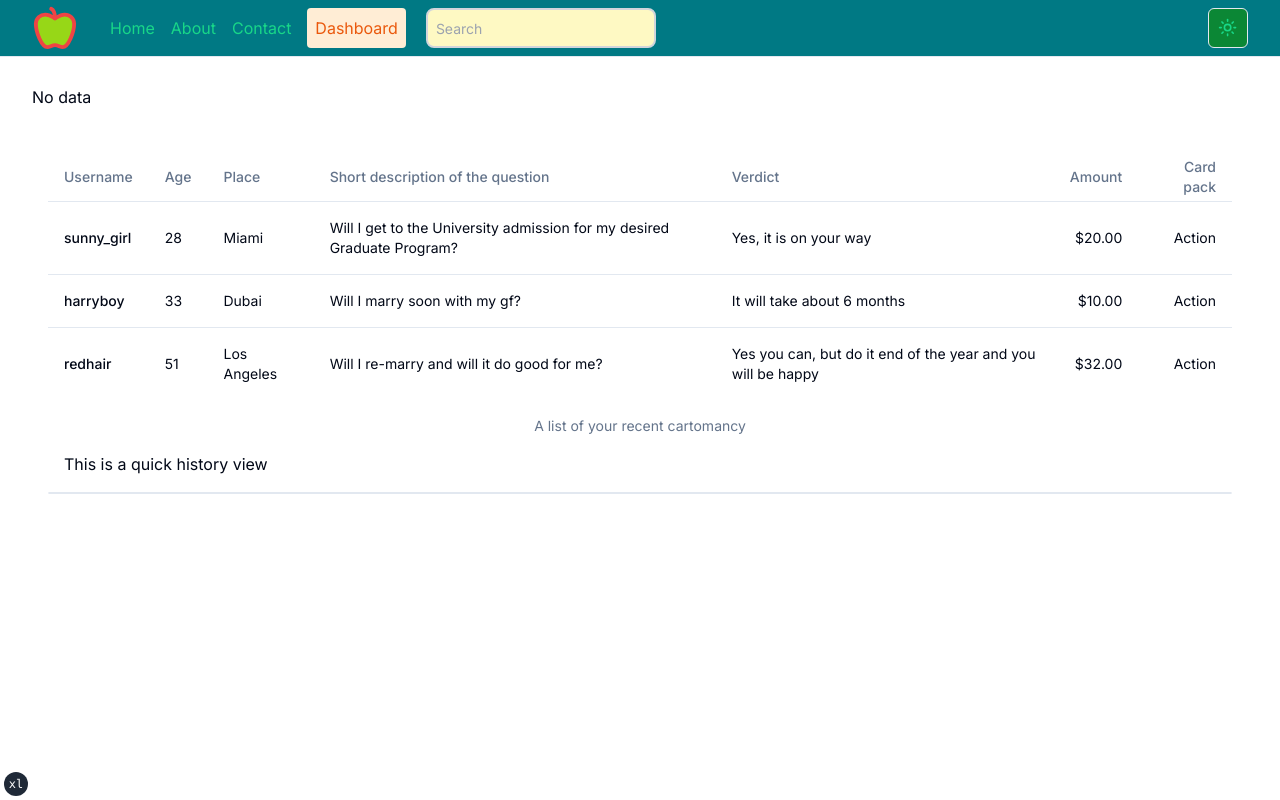
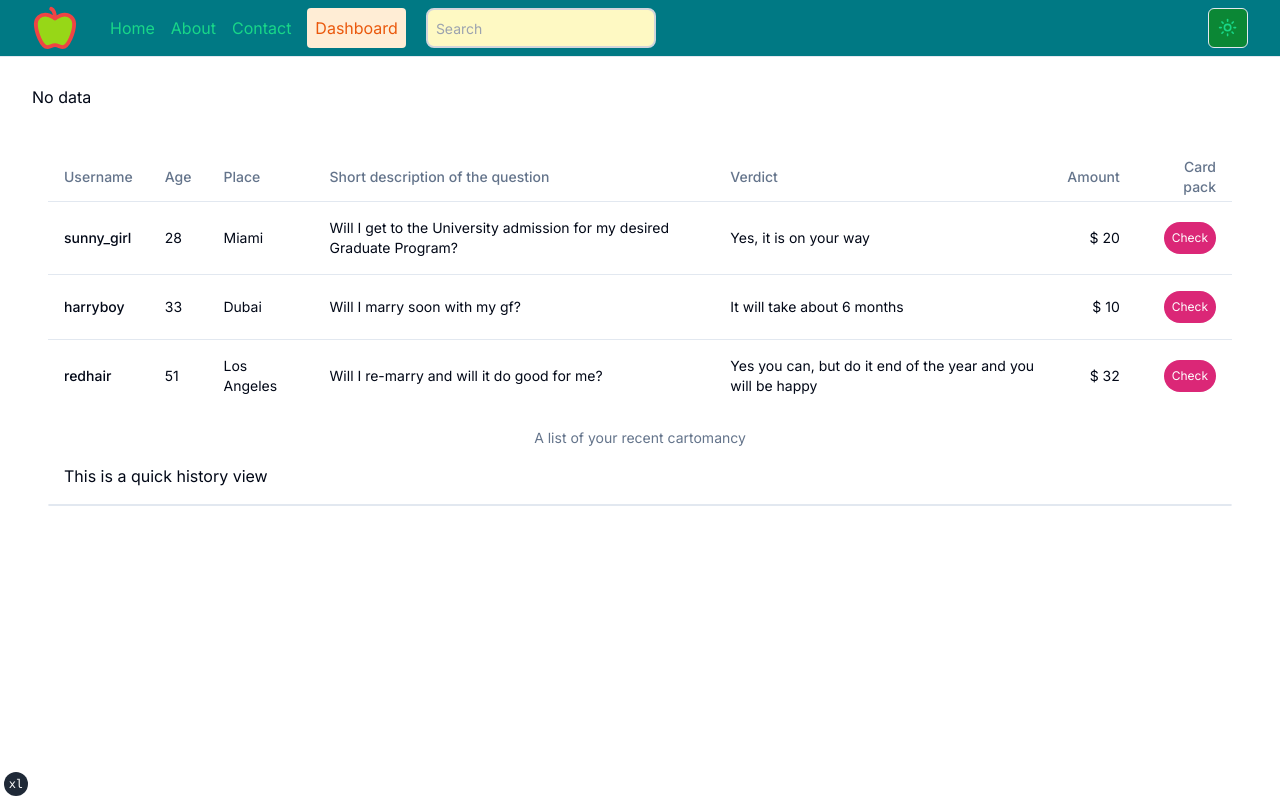
Before and after one commit to penangteams/nextjs_carto_new_tstw, a Next.js app: page /admin in a window 1280 px wide. Shown: the top 800 px of the page. Built offline with nearby package versions, Linux system fonts and the light colour scheme.

Commit message:
admin page search on table enabled

```diff
--- a/src/app/components/TableUsers.tsx
+++ b/src/app/components/TableUsers.tsx
@@ -1,4 +1,5 @@
 /** @format */
+"use client";
 import {
   Table,
   TableBody,
@@ -8,8 +9,21 @@ import {
   TableHeader,
   TableRow,
 } from "@/app/components/ui/table";
+import Link from "next/link";
+import { c_data } from "./clientdata";
+import { useSearchStore } from "@/contexts/store";
 
 export const TableUsers = () => {
+  const search = useSearchStore((state) => state.searchTerm);
+  const filteredList = c_data.filter(
+    (item) =>
+      item.verdict.toLowerCase().includes(search.toLowerCase()) ||
+      item.username.toLowerCase().includes(search.toLowerCase()) ||
+      item.place.toLowerCase().includes(search.toLowerCase()) ||
+      item.description.toLowerCase().includes(search.toLowerCase()) ||
+      item.age.toString().toLowerCase().includes(search.toLowerCase()) ||
+      item.amount.toString().toLowerCase().includes(search.toLowerCase())
+  );
   return (
     <>
       <Table>
@@ -26,38 +40,30 @@ export const TableUsers = () => {
           </TableRow>
         </TableHeader>
         <TableBody>
-          <TableRow>
-            <TableCell className="font-medium">sunny_girl</TableCell>
-            <TableCell>28</TableCell>
-            <TableCell>Miami</TableCell>
-            <TableCell>
-              Will I get to the University admission for my desired Graduate
-              Program?
-            </TableCell>
-            <TableCell>Yes, it is on your way</TableCell>
-            <TableCell className="text-right">$20.00</TableCell>
-            <TableCell className="text-right">Action</TableCell>
-          </TableRow>
-          <TableRow>
-            <TableCell className="font-medium">harryboy</TableCell>
-            <TableCell>33</TableCell>
-            <TableCell>Dubai</TableCell>
-            <TableCell>Will I marry soon with my gf?</TableCell>
-            <TableCell>It will take about 6 months</TableCell>
-            <TableCell className="text-right">$10.00</TableCell>
-            <TableCell className="text-right">Action</TableCell>
-          </TableRow>
-          <TableRow>
-            <TableCell className="font-medium">redhair</TableCell>
-            <TableCell>51</TableCell>
-            <TableCell>Los Angeles</TableCell>
-            <TableCell>Will I re-marry and will it do good for me?</TableCell>
-            <TableCell>
-              Yes you can, but do it end of the year and you will be happy
-            </TableCell>
-            <TableCell className="text-right">$32.00</TableCell>
-            <TableCell className="text-right">Action</TableCell>
-          </TableRow>
+          {filteredList.length === 0 ? (
+            <div>No data</div>
+          ) : (
+            filteredList.map((el, index) => {
+              return (
+                <TableRow key={index}>
+                  <TableCell className="font-medium">{el.username}</TableCell>
+                  <TableCell>{el.age}</TableCell>
+                  <TableCell>{el.place}</TableCell>
+                  <TableCell>{el.description}</TableCell>
+                  <TableCell>{el.verdict}</TableCell>
+                  <TableCell className="text-right">$ {el.amount}</TableCell>
+                  <TableCell className="text-right">
+                    <Link
+                      href="/"
+                      className="inline-block px-2 py-2 mx-auto text-white bg-pink-600 rounded-full hover:bg-pink-700 md:mx-0 text-xs text-center"
+                    >
+                      Check
+                    </Link>
+                  </TableCell>
+                </TableRow>
+              );
+            })
+          )}
         </TableBody>
       </Table>
     </>
--- /dev/null
+++ b/src/app/components/clientdata.ts
@@ -0,0 +1,33 @@
+/** @format */
+
+let c_data = [
+  {
+    id: 1,
+    username: "sunny_girl",
+    age: 28,
+    place: "Miami",
+    description:
+      "Will I get to the University admission for my desired Graduate Program?",
+    verdict: "Yes, it is on your way",
+    amount: 20,
+  },
+  {
+    id: 2,
+    username: "harryboy",
+    age: 33,
+    place: "Dubai",
+    description: "Will I marry soon with my gf?",
+    verdict: "It will take about 6 months",
+    amount: 10,
+  },
+  {
+    id: 3,
+    username: "redhair",
+    age: 51,
+    place: "Los Angeles",
+    description: "Will I re-marry and will it do good for me?",
+    verdict: "Yes you can, but do it end of the year and you will be happy",
+    amount: 32,
+  },
+];
+export { c_data };
```
